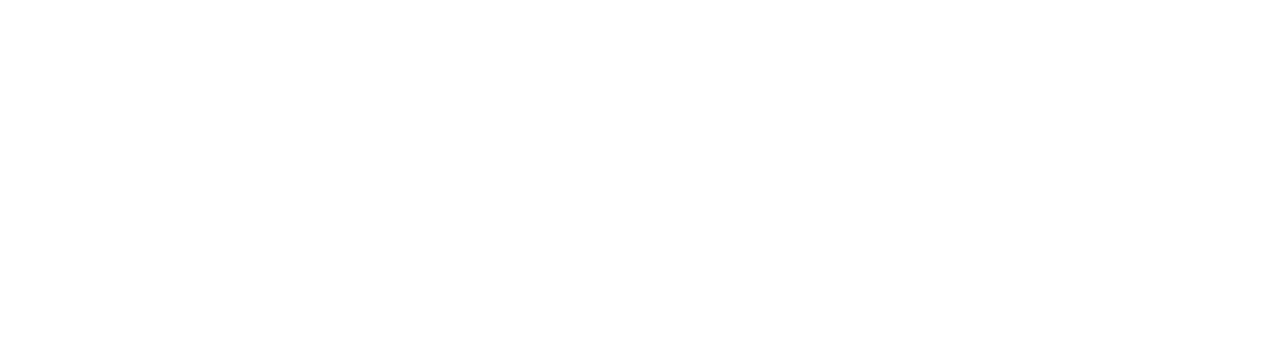
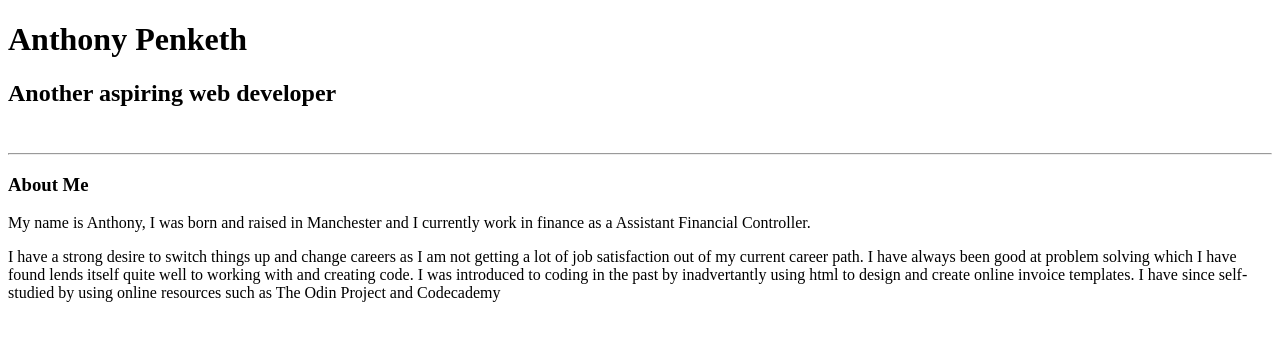
Before and after one commit to AJPenketh/Portfolio, a plain HTML site: page index.html in a window 1280 px wide. Drawn offline with Linux system fonts and the light colour scheme.

Commit message:
Added headers and an introduction

```diff
--- a/index.html
+++ b/index.html
@@ -5,7 +5,13 @@
 </head>
 
 <body>
-
+     <h1>Anthony Penketh</h1>
+     <h2>Another aspiring web developer</h2>
+     <br>
+     <hr>
+     <h3>About Me</h3>
+     <p>My name is Anthony, I was born and raised in Manchester and I currently work in finance as a Assistant Financial Controller.</p>
+     <p>I have a strong desire to switch things up and change careers as I am not getting a lot of job satisfaction out of my current career path. I have always been good at problem solving which I have found lends itself quite well to working with and creating code. I was introduced to coding in the past by inadvertantly using html to design and create online invoice templates. I have since self-studied by using online resources such as The Odin Project and Codecademy</p>
 </body>
 
 </html>
```
